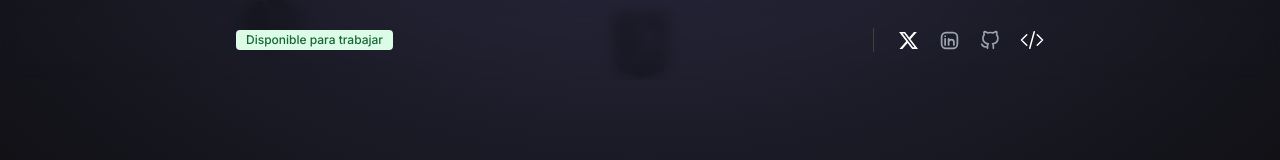
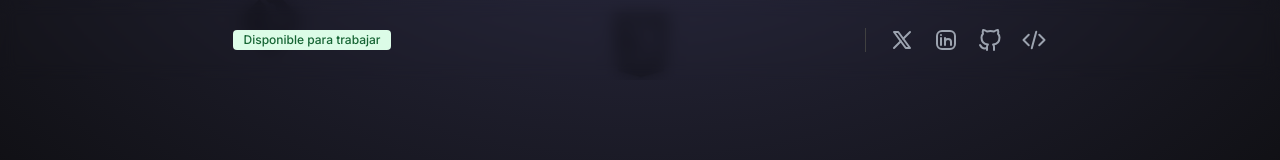
Before and after one commit to Edgarmejiav/edgarmejiav-web, a Next.js app: page / in a window 1280 px wide. Shown: the top 160 px of the page. Built offline with nearby package versions, Linux system fonts and the light colour scheme.

Commit message:
refactor: refactor icons size

```diff
--- a/app/components/NavBar.js
+++ b/app/components/NavBar.js
@@ -10,7 +10,7 @@ export const NavBar = () => {
 
             <div className={"flex gap-4 items-center"}>
                 <span
-                    className="bg-green-100 h-fit text-green-800 text-xs font-medium me-2 px-2.5 py-0.5 rounded dark:bg-green-900 dark:text-green-300
+                    className="bg-green-100 h-fit text-green-800 text-xs font-medium me-2 px-2.5 py-0.5 rounded
                     hover:scale-110 transform transition duration-500 ease-in-out hover:bg-green-200 hover:text-green-900
                     ">
                     <a href="https://www.linkedin.com/in/legamejiav/" target="_blank">
--- a/app/components/icons/IconGithub.js
+++ b/app/components/icons/IconGithub.js
@@ -1,8 +1,7 @@
 export const IconGithub = () => {
-    return( <svg width="20" height="20" strokeWidth="2" viewBox="0 0 24 24" fill="none"
-                xmlns="http://www.w3.org/2000/svg"
-                color="currentColor" name="Github"
-                className="text-gray-400 transition-all duration-150 hover:text-gray-200">
+    return (<svg width="24"
+                 height="24" viewBox="0 0 24 24" strokeWidth="2" fill="none"
+                 className="text-gray-400 transition-all duration-150 hover:text-gray-200">
         <path
             d="M16 22.027v-2.87a3.37 3.37 0 00-.94-2.61c3.14-.35 6.44-1.54 6.44-7a5.44 5.44 0 00-1.5-3.75 5.07 5.07 0 00-.09-3.77s-1.18-.35-3.91 1.48a13.38 13.38 0 00-7 0c-2.73-1.83-3.91-1.48-3.91-1.48A5.07 5.07 0 005 5.797a5.44 5.44 0 00-1.5 3.78c0 5.42 3.3 6.61 6.44 7a3.37 3.37 0 00-.94 2.58v2.87M9 20.027c-3 .973-5.5 0-7-3"
             stroke="currentColor" strokeLinecap="round" strokeLinejoin="round"></path>
--- a/app/components/icons/IconLinkArrow.js
+++ b/app/components/icons/IconLinkArrow.js
@@ -1,7 +1,8 @@
-export const IconLinkArrow = ()=> {
-    return <svg xmlns="http://www.w3.org/2000/svg" fill="none" viewBox="0 0 24 24"
-                strokeWidth="1.5"
-                stroke="currentColor" className="w-6 h-6">
+export const IconLinkArrow = () => {
+    return <svg fill="none" width="24"
+                height="24" viewBox="0 0 24 24"
+                strokeWidth="2"
+                stroke="currentColor" className="w-6 h-6 text-gray-400 transition-all duration-150 hover:text-gray-200">
         <path strokeLinecap="round" strokeLinejoin="round"
               d="M13.5 6H5.25A2.25 2.25 0 003 8.25v10.5A2.25 2.25 0 005.25 21h10.5A2.25 2.25 0 0018 18.75V10.5m-10.5 6L21 3m0 0h-5.25M21 3v5.25"/>
     </svg>
--- a/app/components/icons/IconLinkedin.js
+++ b/app/components/icons/IconLinkedin.js
@@ -1,9 +1,10 @@
 export const IconLinkedin = () => {
 
-    return <svg  height="21" width="21" strokeWidth="2" viewBox="0 0 24 24" fill="none"
+    return <svg width="24"
+                height="24" strokeWidth="2" viewBox="0 0 24 24" fill="none"
                 xmlns="http://www.w3.org/2000/svg"
                 color="currentColor" name="Twitter"
-                className="text-gray-400 transition-all duration-150 hover:text-blue-500">
+                className="text-gray-400 transition-all duration-150 hover:text-gray-200">
         <path d="M21 8v8a5 5 0 01-5 5H8a5 5 0 01-5-5V8a5 5 0 015-5h8a5 5 0 015 5zM7 17v-7" stroke="currentColor"
               strokeLinecap="round" strokeLinejoin="round"></path>
         <path d="M11 17v-3.25M11 10v3.75m0 0c0-3.75 6-3.75 6 0V17M7 7.01l.01-.011" stroke="currentColor"
--- a/app/components/icons/IconX.js
+++ b/app/components/icons/IconX.js
@@ -1,10 +1,10 @@
-export  const IconX  = ()=> {
-    return <svg viewBox="0 0 24 24" aria-hidden="true"
-                fill="#ffff"  height="21" width="21"
-                className="r-4qtqp9 r-yyyyoo r-dnmrzs r-bnwqim r-1plcrui r-lrvibr r-lrsllp r-1nao33i r-16y2uox r-8kz0gk">
-        <g>
-            <path
-                d="M18.244 2.25h3.308l-7.227 8.26 8.502 11.24H16.17l-5.214-6.817L4.99 21.75H1.68l7.73-8.835L1.254 2.25H8.08l4.713 6.231zm-1.161 17.52h1.833L7.084 4.126H5.117z"></path>
-        </g>
+export const IconX = () => {
+    return <svg className={"text-gray-400 transition-all duration-150 hover:text-gray-200"} width="24"
+                height="24" viewBox="0 0 24 24" strokeWidth="2" stroke="currentColor" fill="none"
+                strokeLinecap="round"
+                strokeLinejoin="round">
+        <path stroke="none" d="M0 0h24v24H0z" fill="none"/>
+        <path d="M4 4l11.733 16h4.267l-11.733 -16z"/>
+        <path d="M4 20l6.768 -6.768m2.46 -2.46l6.772 -6.772"/>
     </svg>
 }
--- a/app/components/icons/IconsCode.js
+++ b/app/components/icons/IconsCode.js
@@ -1,7 +1,8 @@
-export const IconsCode = ()=> {
-    return <svg xmlns="http://www.w3.org/2000/svg" fill="none" viewBox="0 0 24 24"
-                strokeWidth="1.5"
-                stroke="currentColor" className="w-6 h-6">
+export const IconsCode = () => {
+    return <svg xmlns="http://www.w3.org/2000/svg" fill="none" width="24"
+                height="24" viewBox="0 0 24 24"
+                strokeWidth="2"
+                stroke="currentColor" className="w-6 h-6 text-gray-400 transition-all duration-150 hover:text-gray-200">
         <path strokeLinecap="round" strokeLinejoin="round"
               d="M17.25 6.75L22.5 12l-5.25 5.25m-10.5 0L1.5 12l5.25-5.25m7.5-3l-4.5 16.5"/>
     </svg>
```
